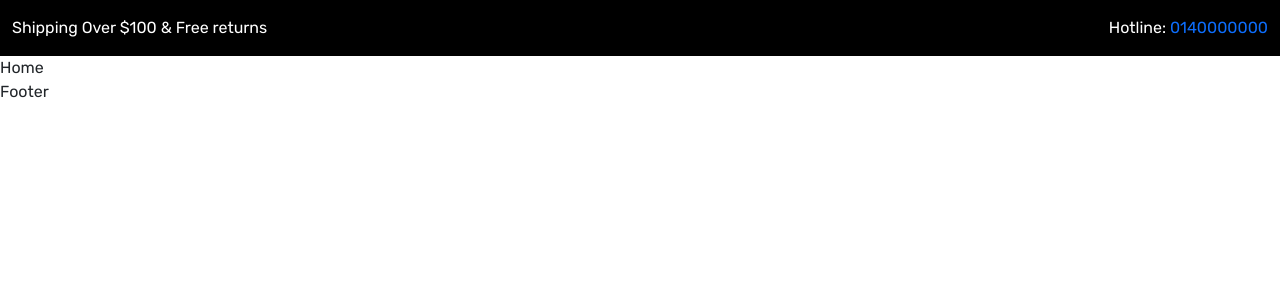
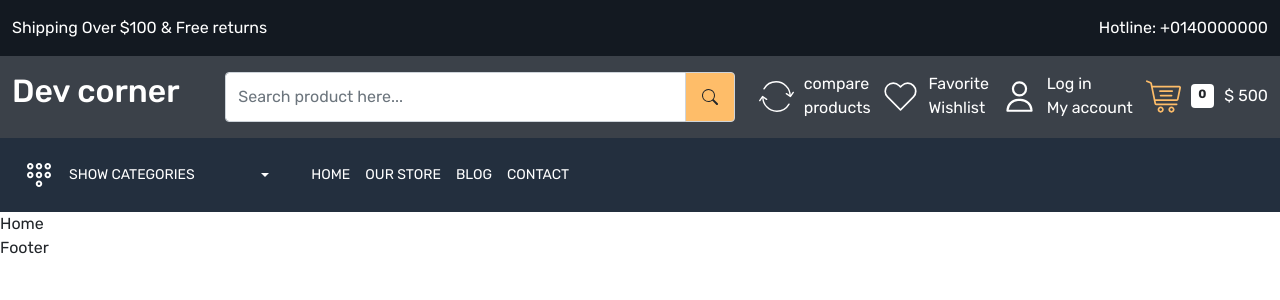
Before and after one commit to Mamun35421/E-comerce-Website, a React (Create React App) app: page / in a window 1280 px wide. Shown: the top 300 px of the page. Built offline with nearby package versions, Linux system fonts and the light colour scheme.

Commit message:
header-section add

```diff
--- a/src/App.css
+++ b/src/App.css
@@ -5,6 +5,9 @@
 }
 :root{
   --color-121921: #131921;
+  --color-3b4149:#3b4149;
+  --color-febd69: #febd69;
+  --color-23f3e: #232f3e;
 }
 body{
   font-family: 'Rubik', sans-serif;
@@ -13,13 +16,58 @@ a{
   text-decoration: none;
   display: inline-block;
 }
+.form-control:focus{
+  box-shadow: none;
+  border-color: inherit;
+}
+.gap-10{
+  gap: 10px;
+}
+.gap-15{
+  gap: 15px;
+}
+
+.gap-30{
+  gap: 30px;
+}
 
 
 /*Header part */
 
 .header-top-strip{
-  background-color:black;
+  border-bottom: var(--color-3b4149);
+  background-color:var(--color-121921);
+}
+
+.header-upper{
+  background-color:var(--color-3b4149);
+}
+.header-bottom{
+  background-color: var(--color-23f3e);
+}
+
+.header-upper .input-group-text{
+  background-color:var(--color-febd69)
+}
+.header-upper .header-upper-links img{
+  width: 35px;
+  height: 35px;
+}
+.header-bottom .menu-links a, .header-bottom .dropdown button{
+ color: white;
+ font-size: 14px;
+ line-height: 18px;
+ font-weight: 400;
+ letter-spacing: 0.3;
+ text-transform: uppercase;
 }
 
 
+.header-bottom .dropdown button:focus{
+  box-shadow: none;
+}
+
+
+
+
 /*Header part end */
--- a/src/Components/Header.js
+++ b/src/Components/Header.js
@@ -1,4 +1,6 @@
 import React from 'react'
+import { BsSearch } from 'react-icons/bs'
+import { Link, NavLink } from 'react-router-dom'
 
 const Header = () => {
     return (
@@ -13,8 +15,88 @@ const Header = () => {
                         </div>
                         <div className='col-6'>
                             <p className='text-end text-white mb-0'>
-                    Hotline: <a href='tel:+088 023837'>0140000000</a>
+                                Hotline: <a className='text-white' href='tel:+088 023837'>+0140000000</a>
                             </p>
+                        </div>
+                    </div>
+                </div>
+            </header>
+            <header className='header-upper py-3'>
+                <div className='container-xxl'>
+                    <div className='row'>
+                        <div className='col-2'>
+                            <h2>
+                                <Link className='text-white'>Dev corner</Link>
+                            </h2>
+                        </div>
+                        <div className='col-5'>
+                            <div class="input-group ">
+                                <input type="text" class="form-control py-2" placeholder="Search product here..." aria-label="Search product here" aria-describedby="basic-addon2" />
+                                <span class="input-group-text p-3" id="basic-addon2"><BsSearch className='fs-6' /></span>
+                            </div>
+                        </div>
+                        <div className='col-5'>
+                            <div className='header-upper-links d-flex align-items-center justify-content-between'>
+                                <div>
+                                    <Link className='d-flex align-items-center gap-10 text-white'>
+                                        <img src='images/compare.svg' alt='' />
+                                        <p className='mb-0'> compare <br /> products</p>
+                                    </Link>
+                                </div>
+                                <div>
+                                    <Link className='d-flex align-items-center gap-10 text-white'>
+                                        <img src='images/wishlist.svg' alt='' />
+                                        <p className='mb-0'> Favorite <br /> Wishlist</p>
+                                    </Link>
+                                </div>
+                                <div>
+                                    <Link className='d-flex align-items-center gap-10 text-white'>
+                                        <img src='images/user.svg' alt='' />
+                                        <p className='mb-0'> Log in <br /> My account</p>
+                                    </Link>
+                                </div>
+                                <div>
+                                    <Link className='d-flex align-items-center gap-10 text-white'>
+                                        <img src='images/cart.svg' alt='' />
+                                        <div className='d-flex flex-colum gap-10'>
+                                            <span className='badge bg-white text-dark'>0</span>
+                                            <p className='mb-0'>$ 500</p>
+                                        </div>
+                                    </Link>
+                                </div>
+
+                            </div>
+                        </div>
+                    </div>
+                </div>
+            </header>
+            <header className='header-bottom py-3'>
+                <div className='container-xxl'>
+                    <div className='row'>
+                        <div className='col-12'>
+                            <div className='menu-bottom d-flex align-items-center gap-30'>
+                                <div>
+                                    <div className="dropdown">
+                                        <button className="btn btn-secondary dropdown-toggle bg-transparent border-0 gap-15 d-flex align-items-center" type="button" id="dropdownMenuButton1" data-bs-toggle="dropdown" aria-expanded="false">
+                                         <img src='images/menu.svg' alt='' /><span className='me-5 d-inline-block'>Show Categories</span>
+                                        </button>
+                                        <ul class="dropdown-menu" aria-labelledby="dropdownMenuButton1">
+                                            <li><a class="dropdown-item" href="#">Action</a></li>
+                                            <li><a class="dropdown-item" href="#">Another action</a></li>
+                                            <li><a class="dropdown-item" href="#">Something else here</a></li>
+                                        </ul>
+                                    </div>
+                                </div>
+                                <div className='menu-links'>
+                                    <div className='d-flex align-items-center gap-15'>
+                                        <NavLink to='/'>Home</NavLink>
+                                        <NavLink to='/'>Our Store</NavLink>
+                                        <NavLink to='/'>Blog</NavLink>
+                                        <NavLink to='/contact'>Contact</NavLink>
+                                    </div>
+                                </div>
+
+                            </div>
                         </div>
                     </div>
                 </div>
```
Lines whose indentation alone changed are shown as unchanged.
